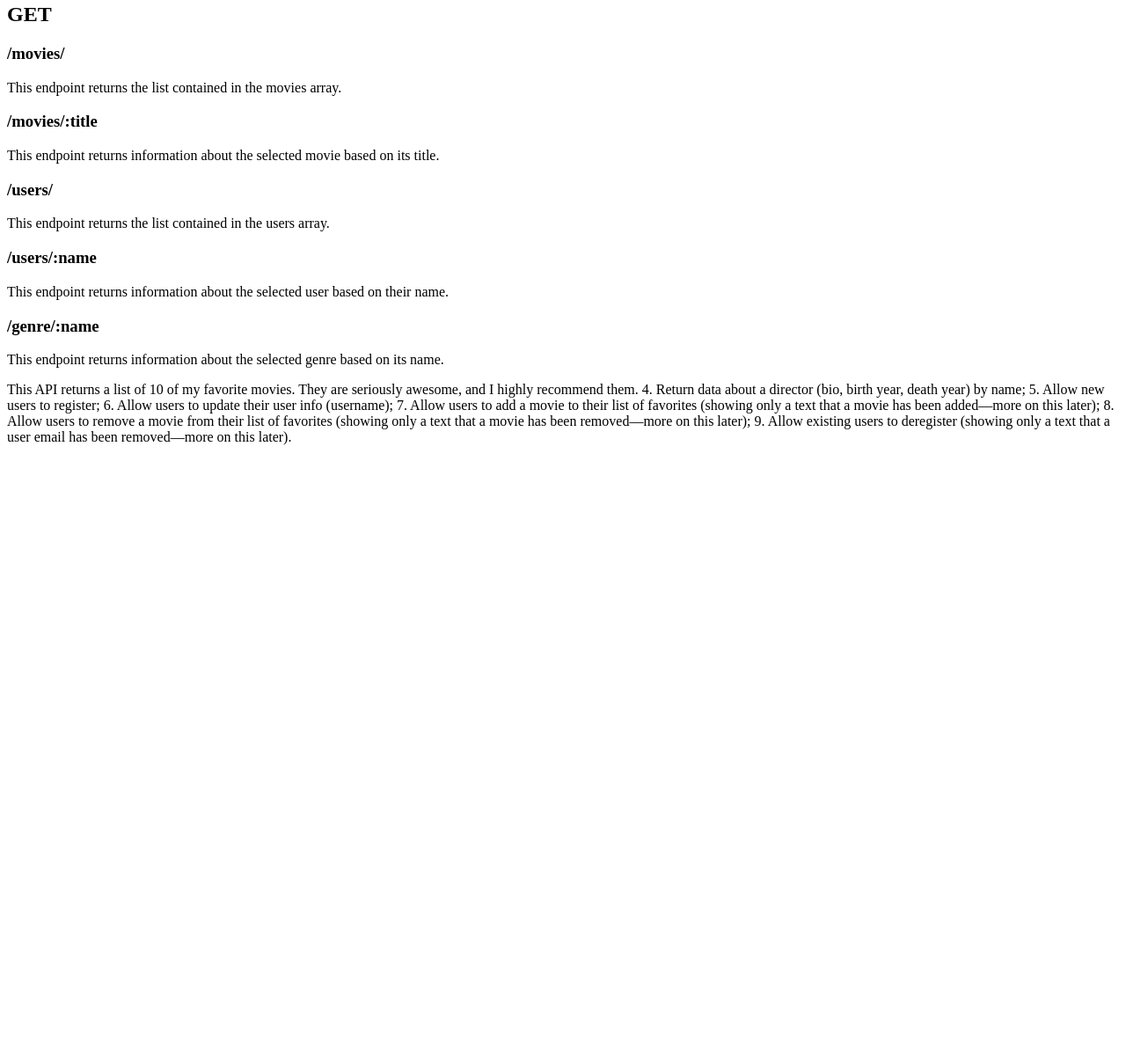
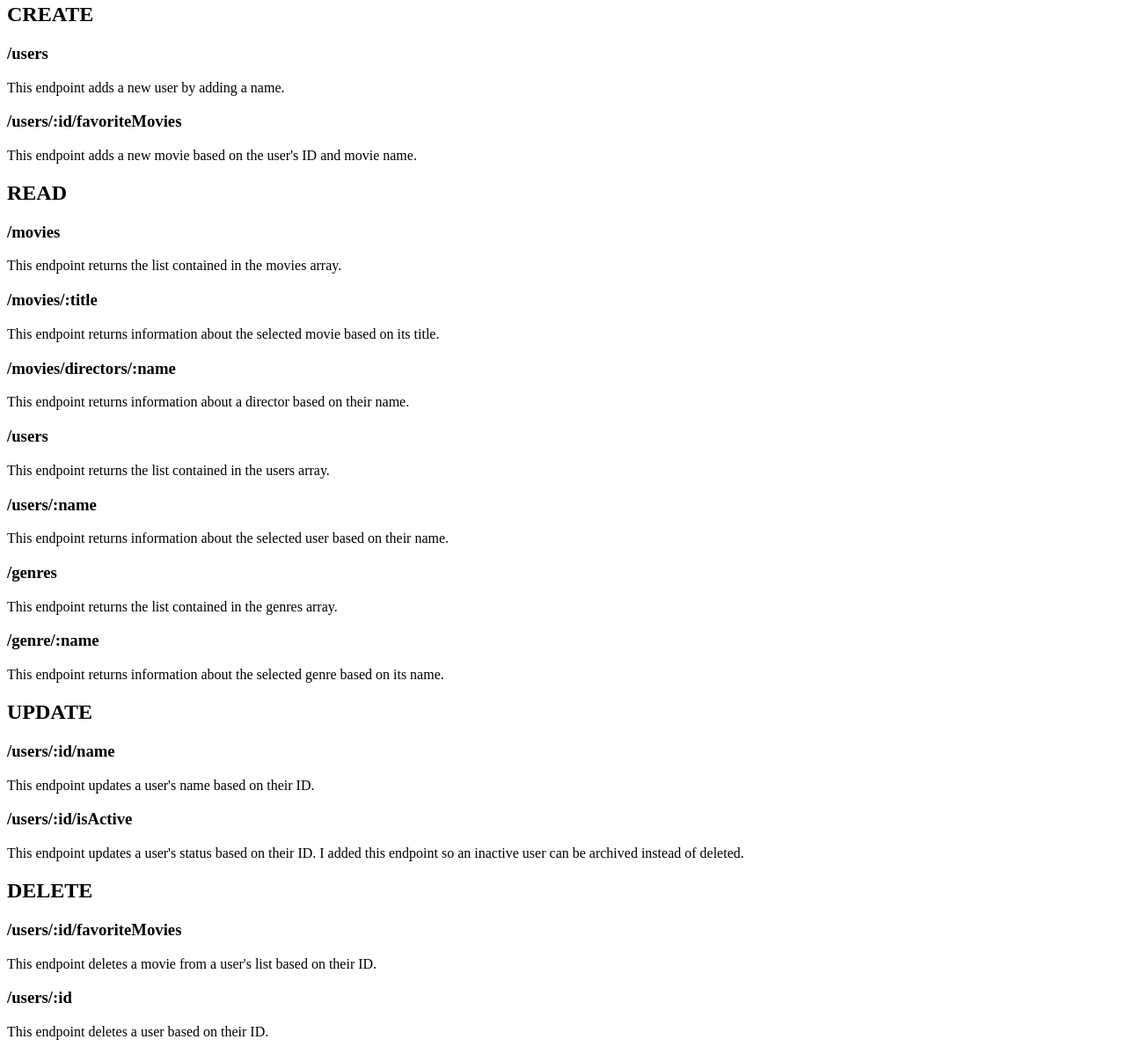
Before and after one commit to DanPasqua-CF/movie_api, a website: page public/documentation.html in a window 1280 px wide. Shown: the part 77-1275 px from the top of the page at 88% size. Before the commit the page ends 800 px from the top, so only its background shows below. Drawn offline with Linux system fonts and the light colour scheme.

Commit message:
Update document.html

```diff
--- a/public/documentation.html
+++ b/public/documentation.html
@@ -3,41 +3,54 @@
 
 <head>
   <meta charset="UTF-8">
-  <meta name="viewport" content="width=device-width, initial-scale=1.0">
-  <title>Document</title>
+  <title>MyFlix API Endpoints</title>
 </head>
 
 <body>
   <h1>MyFlix API Endpoints</h1>
-  <h2>GET</h2>
-  <h3>/movies/</h3>
+  <h2>CREATE</h2>
+  <h3>/users</h3>
+  <p>This endpoint adds a new user by adding a name.</p>
+
+  <h3>/users/:id/favoriteMovies</h3>
+  <p>This endpoint adds a new movie based on the user's ID and movie name.</p>
+
+  <h2>READ</h2>
+  <h3>/movies</h3>
   <p>This endpoint returns the list contained in the movies array.</p>
 
   <h3>/movies/:title</h3>
   <p>This endpoint returns information about the selected movie based on its title.</p>
 
-  <h3>/users/</h3>
+  <h3>/movies/directors/:name</h3>
+  <p>This endpoint returns information about a director based on their name.</p>
+
+  <h3>/users</h3>
   <p>This endpoint returns the list contained in the users array.</p>
 
   <h3>/users/:name</h3>
   <p>This endpoint returns information about the selected user based on their name.</p>
 
+  <h3>/genres</h3>
+  <p>This endpoint returns the list contained in the genres array.</p>
+
   <h3>/genre/:name</h3>
   <p>This endpoint returns information about the selected genre based on its name.</p>
 
-  <p>
-    This API returns a list of 10 of my favorite movies. They are seriously awesome, and I highly recommend them.
+  <h2>UPDATE</h2>
+  <h3>/users/:id/name</h3>
+  <p>This endpoint updates a user's name based on their ID.</p>
 
+  <h3>/users/:id/isActive</h3>
+  <p>This endpoint updates a user's status based on their ID. I added this endpoint so an inactive user can be archived
+    instead of deleted.</p>
 
-    4. Return data about a director (bio, birth year, death year) by name;
-    5. Allow new users to register;
-    6. Allow users to update their user info (username);
-    7. Allow users to add a movie to their list of favorites (showing only a text that a movie has been added—more on
-    this later);
-    8. Allow users to remove a movie from their list of favorites (showing only a text that a movie has been
-    removed—more on this later);
-    9. Allow existing users to deregister (showing only a text that a user email has been removed—more on this later).
-  </p>
+  <h2>DELETE</h2>
+  <h3>/users/:id/favoriteMovies</h3>
+  <p>This endpoint deletes a movie from a user's list based on their ID.</p>
+
+  <h3>/users/:id</h3>
+  <p>This endpoint deletes a user based on their ID.</p>
 </body>
 
 </html>
```
